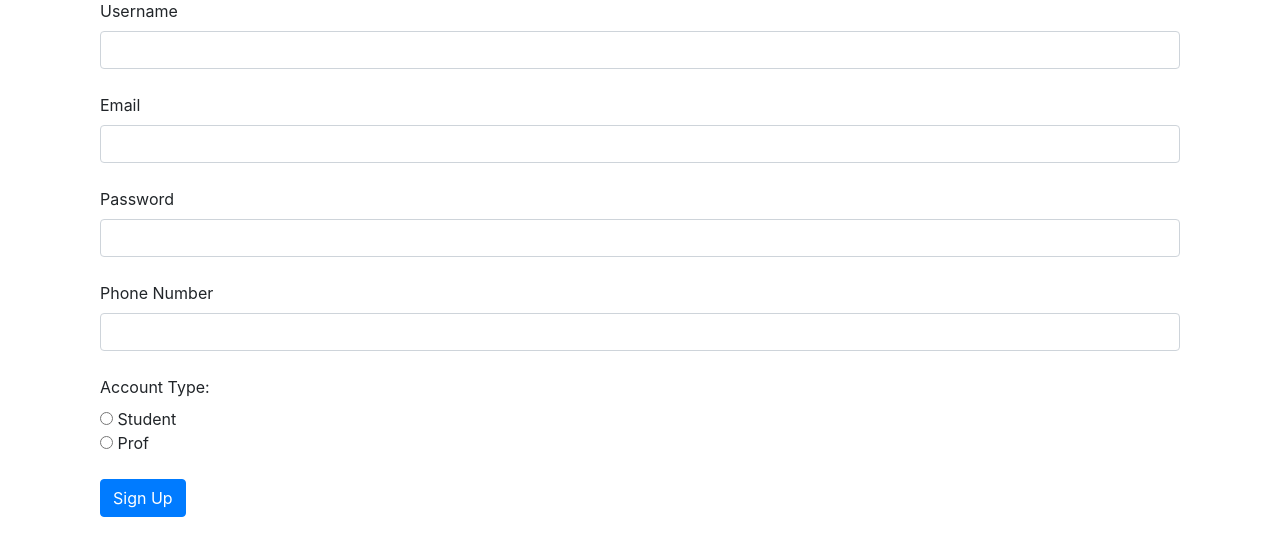
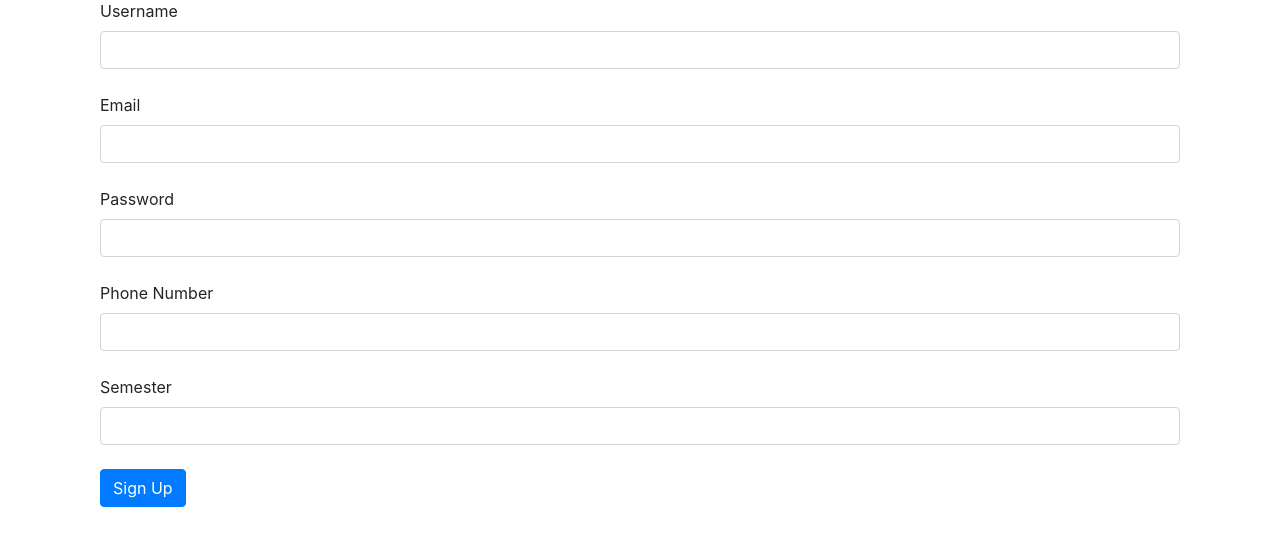
Before and after one commit to jai-dewani/Lab-Works, a Django app: page /signupuser in a window 1280 px wide. Shown: the part 176-732 px from the top of the page. Run offline with Django 3.2, Linux system fonts and the light colour scheme; some libraries are stand-ins or nearby versions.

Commit message:
Update signup

```diff
--- a/miniproject/templates/signup.html
+++ b/miniproject/templates/signup.html
@@ -25,9 +25,8 @@
 		<label for="phoneNumber">Phone Number</label>
 		<input type="text" name="phoneNumber" class="form-control">
 		<br>
-		<label for="accoutType">Account Type:</label><br>
-		<input type="radio" name="accountType" value="S"> Student<br>
-		<input type="radio" name="accountType" value="P"> Prof<br>
+		<label for="semester">Semester</label>
+		<input type="number" name="sem" class="form-control">
 		<br>
 
 		<input type="submit" class="btn btn-primary" value="Sign Up"/>
--- a/miniproject/views.py
+++ b/miniproject/views.py
@@ -215,8 +215,7 @@ def signup_view(request):
 		password = request.POST['password']
 		email = request.POST['email']
 		phoneNumber = request.POST['phoneNumber']
-		accountType = request.POST['accountType']
-		print(accountType)
+		sem = request.POST['sem']
 		# try:
 		user = User.objects.create_user(
 			username = username,
@@ -226,7 +225,7 @@ def signup_view(request):
 		accountUser = AccountUser(
 			user = user,
 			phoneNumber = phoneNumber,
-			accountType = str(accountType)
+			semester = sem
 		)
 		accountUser.save()
 		user = authenticate(
```
Also changed, not shown: db.sqlite3.
